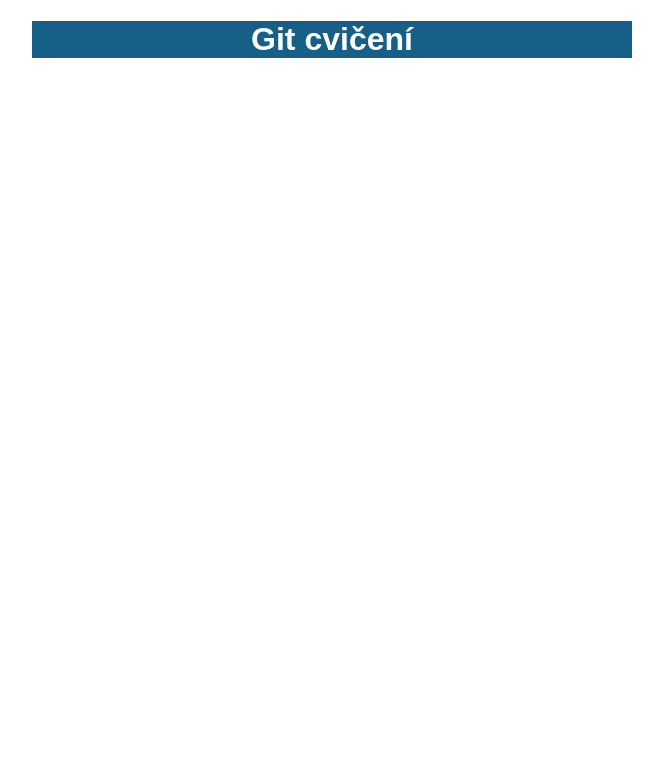
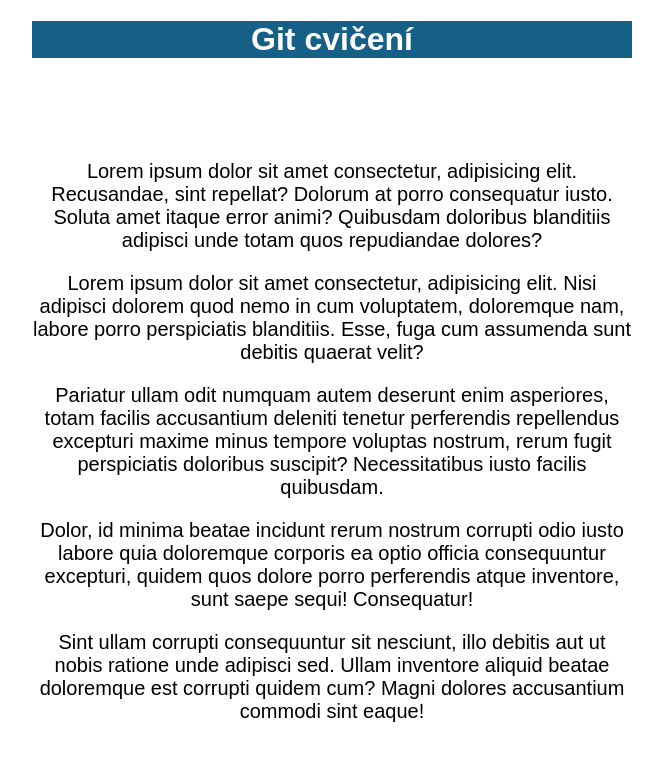
Before and after one commit to Miriris/git--cviceni, a plain HTML site: page index.html in a window 1280 px wide. Shown: the whole page, without its empty margins (308-971 px from the left). Drawn offline with Linux system fonts and the light colour scheme.

Commit message:
Přidání textu

```diff
--- a/index.html
+++ b/index.html
@@ -11,5 +11,13 @@
   <header>
     <h1>Git cvičení</h1>
   </header>
+  <main>
+    <p>Lorem ipsum dolor sit amet consectetur, adipisicing elit. Recusandae, sint repellat? Dolorum at porro consequatur iusto. Soluta amet itaque error animi? Quibusdam doloribus blanditiis adipisci unde totam quos repudiandae dolores?</p>
+    <p>Lorem ipsum dolor sit amet consectetur, adipisicing elit. Nisi adipisci dolorem quod nemo in cum voluptatem, doloremque nam, labore porro perspiciatis blanditiis. Esse, fuga cum assumenda sunt debitis quaerat velit?</p>
+    <p>Pariatur ullam odit numquam autem deserunt enim asperiores, totam facilis accusantium deleniti tenetur perferendis repellendus excepturi maxime minus tempore voluptas nostrum, rerum fugit perspiciatis doloribus suscipit? Necessitatibus iusto facilis quibusdam.</p>
+    <p>Dolor, id minima beatae incidunt rerum nostrum corrupti odio iusto labore quia doloremque corporis ea optio officia consequuntur excepturi, quidem quos dolore porro perferendis atque inventore, sunt saepe sequi! Consequatur!</p>
+    <p>Sint ullam corrupti consequuntur sit nesciunt, illo debitis aut ut nobis ratione unde adipisci sed. Ullam inventore aliquid beatae doloremque est corrupti quidem cum? Magni dolores accusantium commodi sint eaque!</p>
+
+  </main>
 </body>
 </html>
--- a/styly.css
+++ b/styly.css
@@ -12,3 +12,8 @@
   background-color: #166088;
   color: white;
 }
+
+main {
+	padding: 3em 0;
+	font-size: 20px;
+}
```
